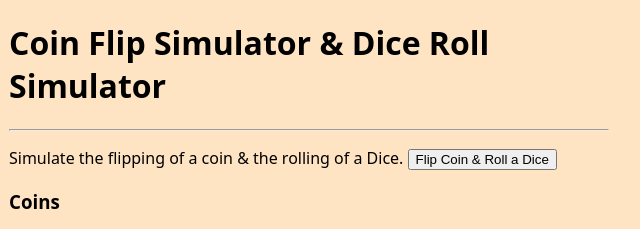
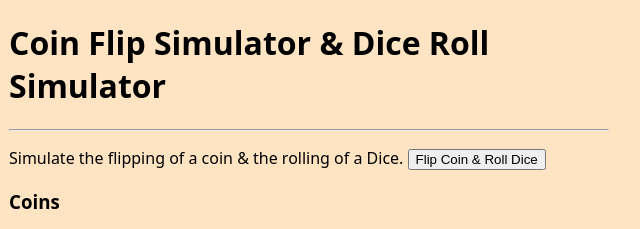
Before and after one commit to Abdulthe1st/COINFLIP, a plain HTML site: page index.html in a window 1280 px wide. Shown: the top 229 px of the page, 331-971 px from the left. Drawn offline with Linux system fonts and the light colour scheme.

Commit message:
Update index.html

```diff
--- a/index.html
+++ b/index.html
@@ -11,7 +11,7 @@
 
     <p>
       Simulate the flipping of a coin & the rolling of a Dice.
-      <button id="btn">Flip Coin & Roll a Dice</button>
+      <button id="btn">Flip Coin & Roll  Dice</button>
     </p>
     <h3>Coins</h3>
     <p>
```
